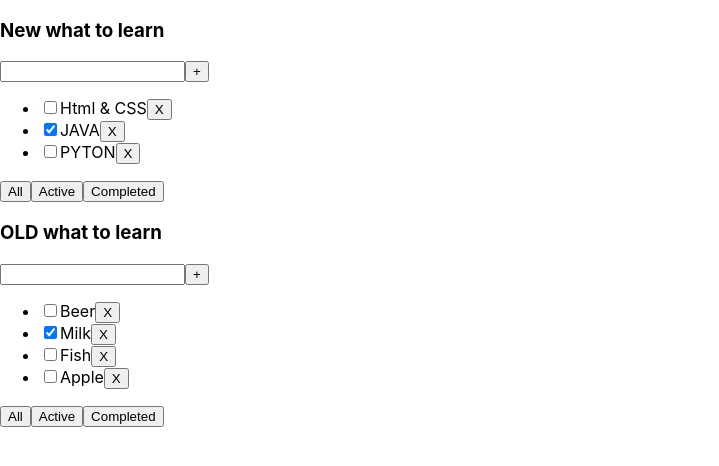
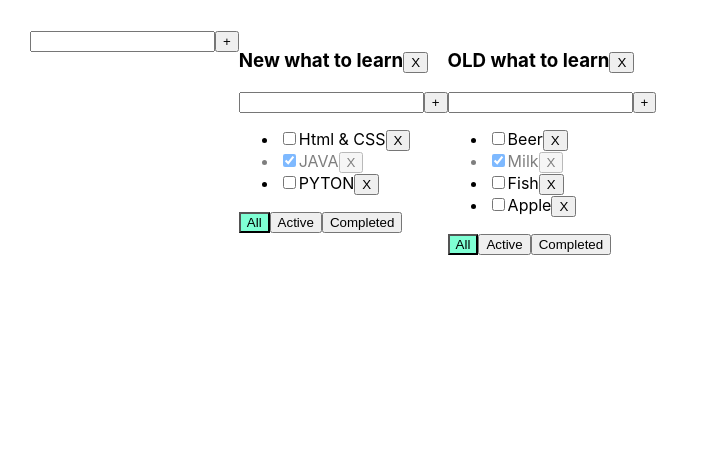
Before and after one commit to KIRYL15/Todolist, a React (Create React App) app: page / in a window 1280 px wide. Shown: the top 466 px of the page, without its empty margins (0-719 px from the left). Built offline with nearby package versions, Linux system fonts and the light colour scheme.

Commit message:
Input, EditIItemType, removeTodolist, TasksStateType

```diff
--- a/src/App.css
+++ b/src/App.css
@@ -9,7 +9,7 @@
 /*}*/
 
 .error {
-  border: red 1px solid;
+  border: red 5px solid;
 }
 
 .errorMessage {
--- a/src/App.tsx
+++ b/src/App.tsx
@@ -1,6 +1,7 @@
 import React, {useState} from 'react';
-import {Todolist, TasksType} from "./Todolist";
+import {TasksType, Todolist} from "./Todolist";
 import {v1} from "uuid";
+import {Input} from "./Components/Input";
 
 export type FilterType = 'all' | 'active' | 'completed'
 export type TodolistType = {
@@ -8,8 +9,8 @@ export type TodolistType = {
     title: string
     filter: FilterType
 }
-type TasksStateType={
-    [key: string]:TasksType[]
+type TasksStateType = {
+    [key: string]: TasksType[]
 }
 export const App = () => {
 
@@ -41,10 +42,7 @@ export const App = () => {
         tasks[todolistId] = newTodolist.filter(f => f.id !== id)
         setTasks({...tasks})*/
     }// функция удаления таски при нажатии на кнопку Х
-
-
     function addTasks(todolistId: string, title: string) {
-
         let task = {id: v1(), title, isDone: true}
         setTasks({...tasks, [todolistId]: [task, ...tasks[todolistId]]})
     }
@@ -53,15 +51,21 @@ export const App = () => {
         setTasks({...tasks, [todolistId]: tasks[todolistId].map(m => m.id === id ? {...m, isDone: value} : m)})
         // setTasks(tasks.map(m => m.id === id ? {...m, isDone: value} : m))
     }
-
-    // let [filter, setFilter] = useState<FilterType>('all')
-    /* */
+    function removeTodolist(todolistId: string) {
+        setTodolist(todolist.filter(f => f.id !== todolistId))
+    }
     function changeFilter(todolistId: string, value: FilterType) {
         setTodolist(todolist.map(m => m.id === todolistId ? {...m, filter: value} : m))
+    }
+    function addTodolist(newTitle: string) {
+        let newTodolist: TodolistType = {id: v1(), title: newTitle, filter: 'all'}
+        setTodolist([newTodolist, ...todolist])
+        setTasks({...tasks, [newTodolist.id]: []})
     }
 
     return (
         <div className='App'>
+            <Input addItem={addTodolist}/>
             {
                 todolist.map(m => {
                     //debugger
@@ -73,6 +77,7 @@ export const App = () => {
                         tasksForTodolist = tasks[m.id].filter(f => f.isDone)
                     }
                     return (
+
                         <Todolist
                             key={m.id} //обязательно, для внутрннего функционала
                             todolistId={m.id}
@@ -83,6 +88,8 @@ export const App = () => {
                             addTasks={addTasks}
                             changeStatus={changeStatus}
                             filter={m.filter}
+                            removeTodolist={removeTodolist}
+                            addTodolist={addTodolist}
                         />)
                 })}
         </div>
--- /dev/null
+++ b/src/Components/EditIItem.tsx
@@ -0,0 +1,24 @@
+import React, {useState} from 'react';
+
+type EditIItemType = {
+    title: string
+}
+
+export const EditItem = (props: EditIItemType) => {
+
+    let [localTitle, setLocalTitle] = useState(props.title)
+    let [editMode, setEditMode] = useState(true)
+    const onDoubleClickHandler = () => {
+        setEditMode(!editMode)
+    }
+
+    const onChangeHandler = (e: React.ChangeEvent<HTMLInputElement>) => {
+        setLocalTitle(e.currentTarget.value)
+    }
+
+    return (
+        editMode
+            ? <span onDoubleClick={onDoubleClickHandler}>{props.title}</span>
+            : <input onChange={onChangeHandler} autoFocus onBlur={onDoubleClickHandler} value={localTitle}/>
+    );
+};
--- /dev/null
+++ b/src/Components/Input.tsx
@@ -0,0 +1,43 @@
+import React, {ChangeEvent, KeyboardEvent, useState} from 'react'
+import '../App.css'
+
+export type InputType = {
+    addItem: (title: string) => void
+}
+
+export const Input = (props: InputType) => {
+    let [title, setTitle] = useState('')
+    let [textError, setTextError] = useState<string | null>(null)
+
+    const onChangeHandler = (e: ChangeEvent<HTMLInputElement>) => {
+        setTitle(e.currentTarget.value)
+    }
+
+    const onPressHandler = (e: KeyboardEvent<HTMLInputElement>) => {
+        setTextError(null)
+        if (e.key === 'Enter') {
+            addItem()
+        }
+    }
+
+    const addItem = () => {
+        if (title.trim() !== '') {
+            props.addItem(title.trim())
+            setTitle('')
+        } else {
+            setTextError('Введите данные!')
+        }
+    }
+    return (
+        <div>
+            <input value={title}
+                   onChange={onChangeHandler}
+                   onKeyPress={onPressHandler}
+                   className={textError ? "error" : ''}
+            />
+            <button onClick={addItem}>+</button>
+            {/*кнопка для добавления тасок*/}
+            {textError && <div className='errorMessage'>{textError}</div>}
+        </div>
+    );
+};
--- a/src/Todolist.tsx
+++ b/src/Todolist.tsx
@@ -1,60 +1,53 @@
-import React, {ChangeEvent, KeyboardEvent, useState} from 'react';
+import React, {ChangeEvent} from 'react';
 import {FilterType} from "./App";
+import {Input} from "./Components/Input";
+import {EditItem} from "./Components/EditIItem";
+
 type TodolistType = {
     title: string
     tasks: TasksType[]
-    removeTasks: (todolistId:string, TaskId: string) => void
+    removeTasks: (todolistId: string, TaskId: string) => void
     changeFilter: (todolistId: string, value: FilterType) => void
     addTasks: (todolistId: string, title: string) => void
     changeStatus: (todolistId: string, id: string, value: boolean) => void
     filter: FilterType
     todolistId: string
+    removeTodolist: (todolistId: string) => void
+    addTodolist: (newTitle: string) => void
 }
+
 export type TasksType = {
     id: string
     title: string
     isDone: boolean
 }
+
 export const Todolist = (props: TodolistType) => {
-    let [title, setTile] = useState('')
-    let [textError, setTextError]=useState<string | null>(null)
-    const addTasks = () => {
-        if (title.trim() !== '') {
-            props.addTasks(props.todolistId, title.trim())
-            setTile('')
-        }else {
-            setTextError('Введите данные!')
-        }
-    }
-    const onChangeHandler = (e: ChangeEvent<HTMLInputElement>) => {
-        setTile(e.currentTarget.value)
-    }
-    const onPressHandler = (e: KeyboardEvent<HTMLInputElement>) => {
-        setTextError(null)
-        if (e.key === 'Enter') {
-            addTasks()
-        }
-    }
+
     const onClickAllHandler = () => {
-        props.changeFilter(props.todolistId,'all')
+        props.changeFilter(props.todolistId, 'all')
     }
     const onClickActiveHandler = () => {
         props.changeFilter(props.todolistId, 'active')
     }
     const onClickCompletedHandler = () => {
-        props.changeFilter(props.todolistId,'completed')
+        props.changeFilter(props.todolistId, 'completed')
     }
+    const addTodolistTasks = (title: string) => {
+        props.addTasks(props.todolistId, title)
+    }
+
     return (
+
         <div>
-            <h3>{props.title}</h3>
+            <h3>{props.title}
+                <button onClick={() => {
+                    props.removeTodolist(props.todolistId)
+                }}>X
+                </button>
+            </h3>
             <div>
-                <input value={title}
-                       onChange={onChangeHandler}
-                       onKeyPress={onPressHandler}
-                       className="error"
-                />
-                <button onClick={addTasks}>+</button>{/*кнопка для добавления тасок*/}
-                {textError && <div className='errorMessage'>{textError}</div>}
+                <Input addItem={addTodolistTasks}/>
             </div>
             <div>
                 <ul>
@@ -65,20 +58,22 @@ export const Todolist = (props: TodolistType) => {
                         const onChangeTasksHandler = (e: ChangeEvent<HTMLInputElement>) => {
                             props.changeStatus(props.todolistId, ts.id, e.currentTarget.checked)
                         }
-                            return <li key={ts.id} className={ts.isDone?'isDone':''}>
+                        return <li key={ts.id} className={ts.isDone ? 'isDone' : ''}>
                             <input type="checkbox"
                                    checked={ts.isDone}
                                    onChange={onChangeTasksHandler}/>{/*поле ввода*/}
-                                <span>{ts.title}</span>{/*надпись*/}
-                                <button onClick={onPressRemoveTasksHandler}>X</button>{/*кнопка для удаления тасок*/}
+                            <EditItem title={ts.title}/>{/*надпись*/}
+                            <button onClick={onPressRemoveTasksHandler}>X</button> {/*кнопка для удаления тасок*/}
                             </li>
                     })}
                 </ul>
             </div>
             <div>
-                <button className={props.filter==='all'?'activeFilter':''} onClick={onClickAllHandler}>All</button>
-                <button className={props.filter==='active'?'activeFilter':''} onClick={onClickActiveHandler}>Active</button>
-                <button className={props.filter==='completed'?'activeFilter':''} onClick={onClickCompletedHandler}>Completed</button>
+                <button className={props.filter === 'all' ? 'activeFilter' : ''} onClick={onClickAllHandler}>All</button>
+                <button className={props.filter === 'active' ? 'activeFilter' : ''} onClick={onClickActiveHandler}>Active
+                </button>
+                <button className={props.filter === 'completed' ? 'activeFilter' : ''} onClick={onClickCompletedHandler}>Completed
+                </button>
             </div>
         </div>
     )
```
Lines whose indentation alone changed are shown as unchanged.
